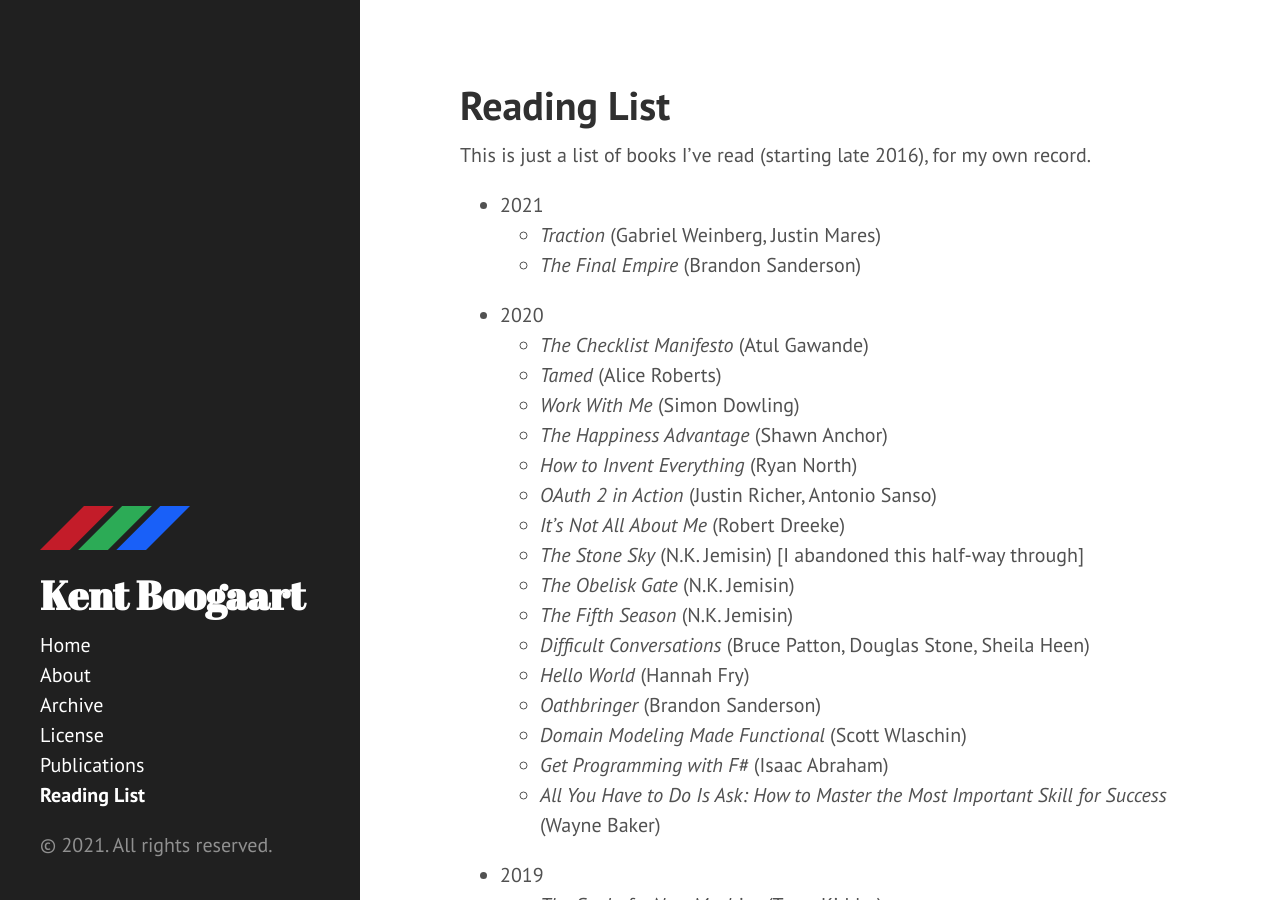
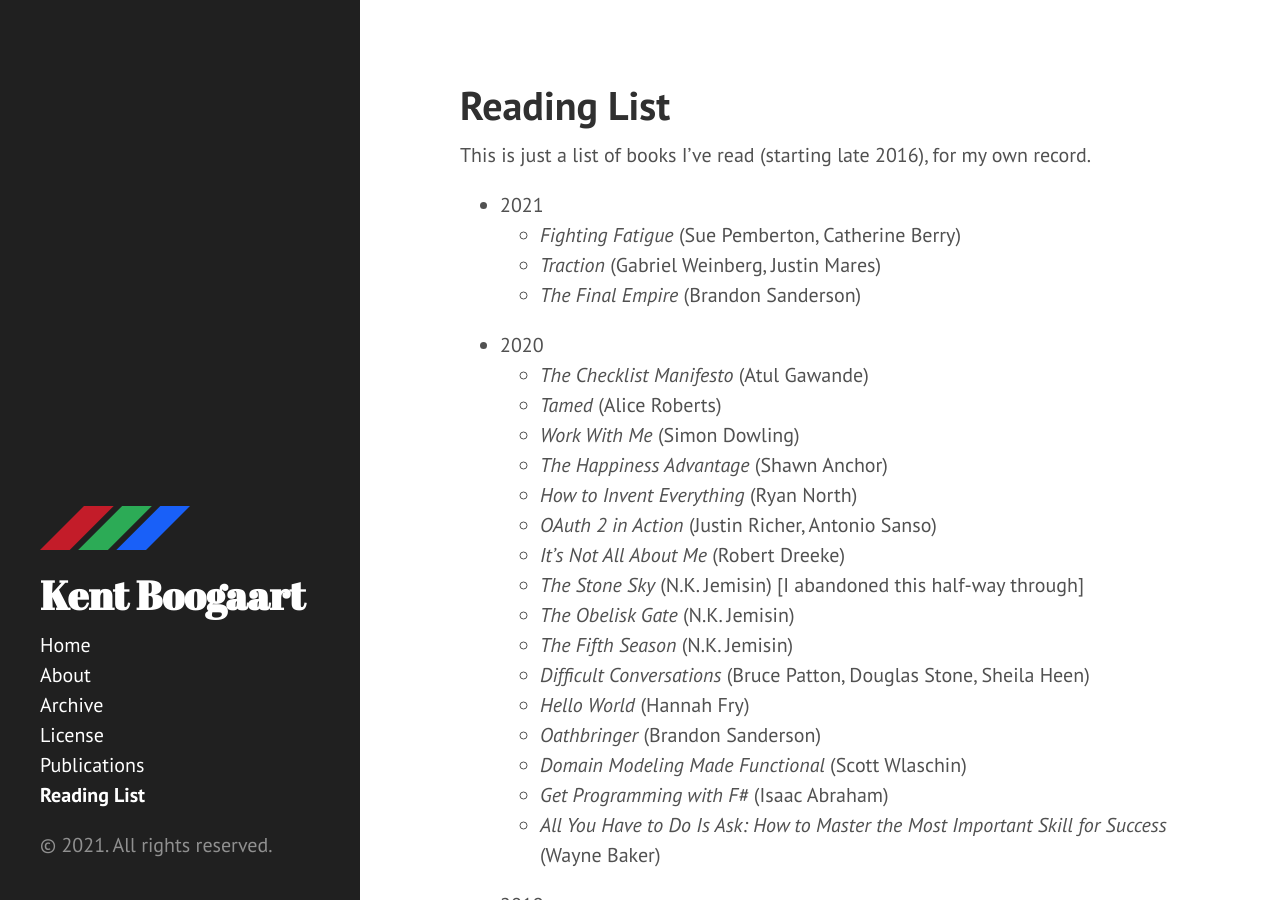
Before and after one commit to kentcb/kentcb.github.io, a Jekyll site: the page built from reading-list.md, in a window 1280 px wide and 900 px high. Built offline with Jekyll 4.4.1, drawn with Linux system fonts in a browser that asks for light colours; nearby versions of some CDN libraries.

Commit message:
Add Fighting Fatigue

```diff
--- a/reading-list.md
+++ b/reading-list.md
@@ -6,6 +6,7 @@ sidebar: true
 This is just a list of books I've read (starting late 2016), for my own record.
 
 * 2021
+    * _Fighting Fatigue_ (Sue Pemberton, Catherine Berry)
     * _Traction_ (Gabriel Weinberg, Justin Mares)
     * _The Final Empire_ (Brandon Sanderson)
 * 2020
```
